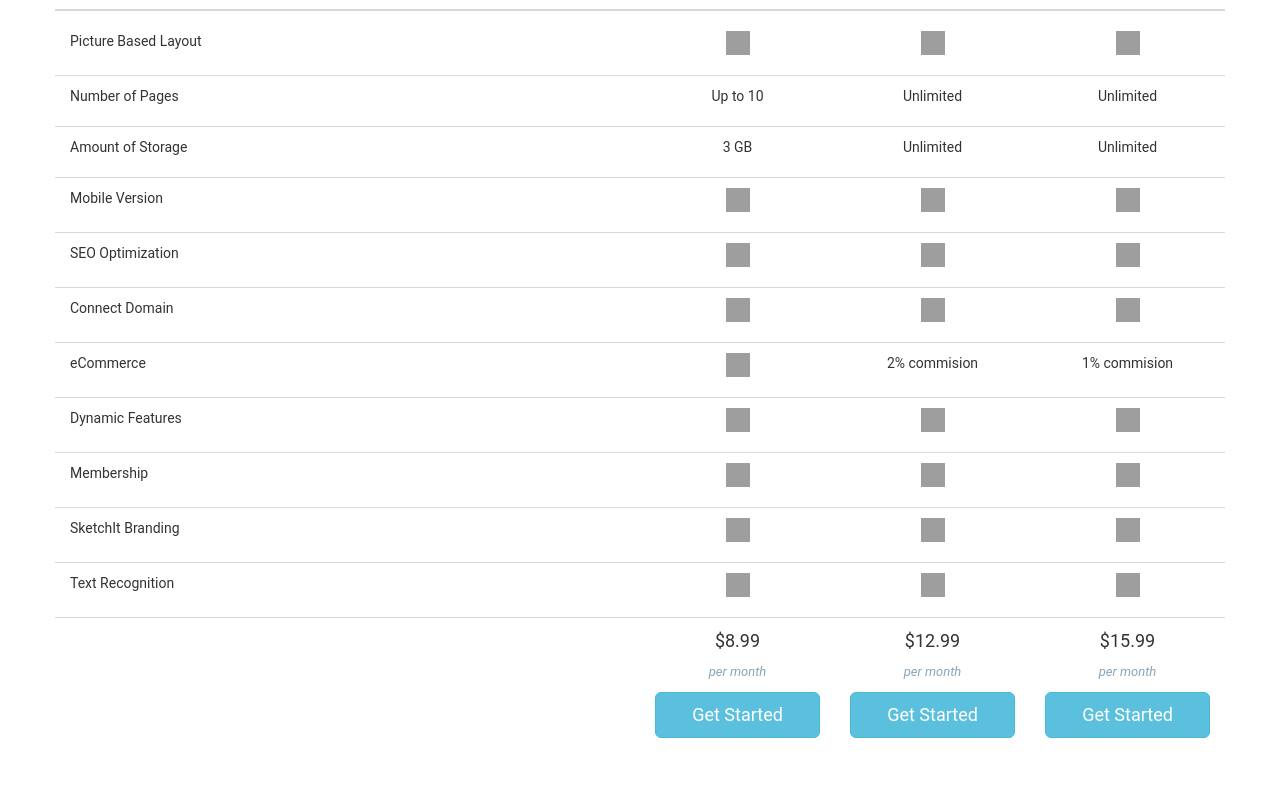
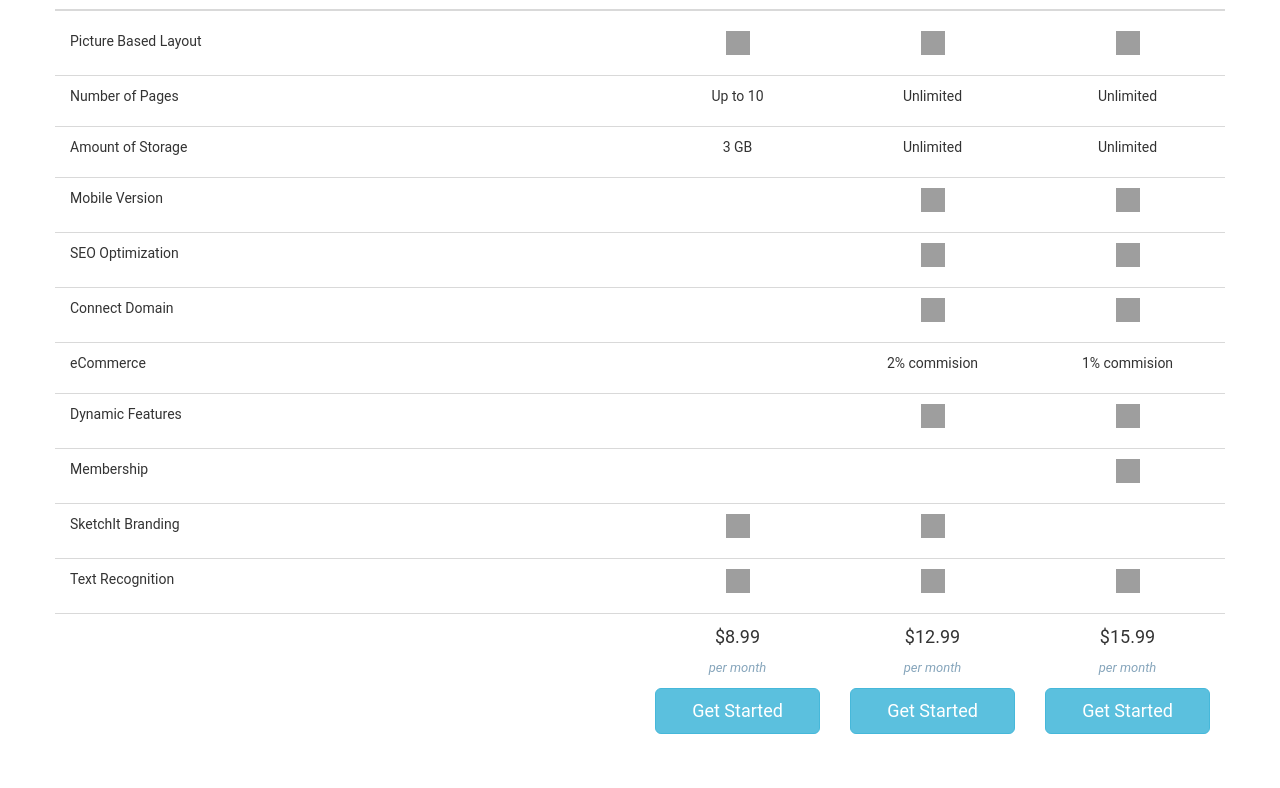
Before and after one commit to aupadhyay/sketchit, a PHP site: page /pricing.html in a window 1280 px wide. Shown: the part 299-1087 px from the top of the page. After the commit the page ends 1033 px from the top, so only its background shows below. Run offline with PHP 8.4, Linux system fonts and the light colour scheme; some libraries are stand-ins or nearby versions; grey boxes are pictures that could not be loaded.

Commit message:
New spectral template

```diff
--- a/css/style.css
+++ b/css/style.css
@@ -9,7 +9,6 @@ body{
      height: 99vh;
       text-align: center;
       margin-top: -50px;
-      opacity: 1.5;
     }
 
     h2.jumbotron {
--- a/index.html
+++ b/index.html
@@ -177,7 +177,6 @@
 		<div class="jumbotron" id="mainJumbo">
 		      <h2 style = "color:white;font-size:60px;margin-top:250px"> Create. Websites. Simplified.</h2>
 		      <a href="pricing.html" class="btn btn-danger btn btn-lg" style="top:400px">Build Now</a>
-
 		</div>
 
 
--- a/pricing.html
+++ b/pricing.html
@@ -217,13 +217,13 @@
 				</div>
 
 				<div class = "col-md-2">
-					<p style="text-align:center;"><img src="https://cdn0.iconfinder.com/data/icons/super-mono-reflection/green/button-check_green.png" width = "24px" height = "24px"></p>
+					<p style="text-align:center;"><img src="  https://cdn0.iconfinder.com/data/icons/super-mono-basic/blue/button-check_basic_blue.png" width = "24px" height = "24px"></p>
 				</div>
 				<div class = "col-md-2">
-					<p style="text-align:center;"><img src="https://cdn0.iconfinder.com/data/icons/super-mono-reflection/green/button-check_green.png" width = "24px" height = "24px"></p>
+					<p style="text-align:center;"><img src="  https://cdn0.iconfinder.com/data/icons/super-mono-basic/blue/button-check_basic_blue.png" width = "24px" height = "24px"></p>
 				</div>
 				<div class = "col-md-2">
-					<p style="text-align:center;"><img src="https://cdn0.iconfinder.com/data/icons/super-mono-reflection/green/button-check_green.png" width = "24px" height = "24px"></p>
+					<p style="text-align:center;"><img src="  https://cdn0.iconfinder.com/data/icons/super-mono-basic/blue/button-check_basic_blue.png" width = "24px" height = "24px"></p>
 				</div>
 
 			</div>
@@ -320,13 +320,13 @@
 					</div>
 
 					<div class = "col-md-2">
-						<p class = "text-center"><img src="https://cdn3.iconfinder.com/data/icons/lynx/22x22/actions/dialog-close.png" width = "24px" height = "24px"></p>
+						<p class = "text-center">  </p>
 					</div>
 					<div class = "col-md-2">
-					<p style="text-align:center;"><img src="https://cdn0.iconfinder.com/data/icons/super-mono-reflection/green/button-check_green.png" width = "24px" height = "24px"></p>
+					<p style="text-align:center;"><img src="  https://cdn0.iconfinder.com/data/icons/super-mono-basic/blue/button-check_basic_blue.png" width = "24px" height = "24px"></p>
 				</div>
 					<div class = "col-md-2">
-					<p style="text-align:center;"><img src="https://cdn0.iconfinder.com/data/icons/super-mono-reflection/green/button-check_green.png" width = "24px" height = "24px"></p>
+					<p style="text-align:center;"><img src="  https://cdn0.iconfinder.com/data/icons/super-mono-basic/blue/button-check_basic_blue.png" width = "24px" height = "24px"></p>
 				</div>
 				</div>
 
@@ -354,13 +354,13 @@
 					</div>
 
 					<div class = "col-md-2">
-						<p class = "text-center"><img src="https://cdn3.iconfinder.com/data/icons/lynx/22x22/actions/dialog-close.png" width = "24px" height = "24px"></p>
+						<p class = "text-center">  </p>
 					</div>
 					<div class = "col-md-2">
-					<p style="text-align:center;"><img src="https://cdn0.iconfinder.com/data/icons/super-mono-reflection/green/button-check_green.png" width = "24px" height = "24px"></p>
+					<p style="text-align:center;"><img src="  https://cdn0.iconfinder.com/data/icons/super-mono-basic/blue/button-check_basic_blue.png" width = "24px" height = "24px"></p>
 				</div>
 					<div class = "col-md-2">
-					<p style="text-align:center;"><img src="https://cdn0.iconfinder.com/data/icons/super-mono-reflection/green/button-check_green.png" width = "24px" height = "24px"></p>
+					<p style="text-align:center;"><img src="  https://cdn0.iconfinder.com/data/icons/super-mono-basic/blue/button-check_basic_blue.png" width = "24px" height = "24px"></p>
 				</div>
 				</div>
 
@@ -388,13 +388,13 @@
 					</div>
 
 					<div class = "col-md-2">
-						<p class = "text-center"><img src="https://cdn3.iconfinder.com/data/icons/lynx/22x22/actions/dialog-close.png" width = "24px" height = "24px"></p>
+						<p class = "text-center">  </p>
 					</div>
 					<div class = "col-md-2">
-					<p style="text-align:center;"><img src="https://cdn0.iconfinder.com/data/icons/super-mono-reflection/green/button-check_green.png" width = "24px" height = "24px"></p>
+					<p style="text-align:center;"><img src="  https://cdn0.iconfinder.com/data/icons/super-mono-basic/blue/button-check_basic_blue.png" width = "24px" height = "24px"></p>
 				</div>
 					<div class = "col-md-2">
-					<p style="text-align:center;"><img src="https://cdn0.iconfinder.com/data/icons/super-mono-reflection/green/button-check_green.png" width = "24px" height = "24px"></p>
+					<p style="text-align:center;"><img src="  https://cdn0.iconfinder.com/data/icons/super-mono-basic/blue/button-check_basic_blue.png" width = "24px" height = "24px"></p>
 				</div>
 				</div>
 
@@ -422,7 +422,7 @@
 					</div>
 
 					<div class = "col-md-2">
-						<p class = "text-center"><img src="https://cdn3.iconfinder.com/data/icons/lynx/22x22/actions/dialog-close.png" width = "24px" height = "24px"></p>
+						<p class = "text-center">  </p>
 					</div>
 					<div class = "col-md-2">
 						<p class = "text-center">2% commision</p>
@@ -456,13 +456,13 @@
 					</div>
 
 					<div class = "col-md-2">
-						<p class = "text-center"><img src="https://cdn3.iconfinder.com/data/icons/lynx/22x22/actions/dialog-close.png" width = "24px" height = "24px"></p>
+						<p class = "text-center">  </p>
 					</div>
 					<div class = "col-md-2">
-					<p style="text-align:center;"><img src="https://cdn0.iconfinder.com/data/icons/super-mono-reflection/green/button-check_green.png" width = "24px" height = "24px"></p>
+					<p style="text-align:center;"><img src="  https://cdn0.iconfinder.com/data/icons/super-mono-basic/blue/button-check_basic_blue.png" width = "24px" height = "24px"></p>
 				</div>
 					<div class = "col-md-2">
-					<p style="text-align:center;"><img src="https://cdn0.iconfinder.com/data/icons/super-mono-reflection/green/button-check_green.png" width = "24px" height = "24px"></p>
+					<p style="text-align:center;"><img src="  https://cdn0.iconfinder.com/data/icons/super-mono-basic/blue/button-check_basic_blue.png" width = "24px" height = "24px"></p>
 				</div>
 				</div>
 
@@ -489,13 +489,13 @@
 				</div>
 
 				<div class = "col-md-2">
-					<p class = "text-center"><img src="https://cdn3.iconfinder.com/data/icons/lynx/22x22/actions/dialog-close.png" width = "24px" height = "24px"></p>
+					<p class = "text-center">  </p>
 				</div>
 				<div class = "col-md-2">
-					<p class = "text-center"><img src="https://cdn3.iconfinder.com/data/icons/lynx/22x22/actions/dialog-close.png" width = "24px" height = "24px"></p>
+					<p class = "text-center">  </p>
 				</div>
 				<div class = "col-md-2">
-					<p style="text-align:center;"><img src="https://cdn0.iconfinder.com/data/icons/super-mono-reflection/green/button-check_green.png" width = "24px" height = "24px"></p>
+					<p style="text-align:center;"><img src="  https://cdn0.iconfinder.com/data/icons/super-mono-basic/blue/button-check_basic_blue.png" width = "24px" height = "24px"></p>
 				</div>
 
 			</div>
@@ -525,13 +525,13 @@
 				</div>
 
 				<div class = "col-md-2">
-					<p style="text-align:center;"><img src="https://cdn0.iconfinder.com/data/icons/super-mono-reflection/green/button-check_green.png" width = "24px" height = "24px"></p>
+					<p style="text-align:center;"><img src="  https://cdn0.iconfinder.com/data/icons/super-mono-basic/blue/button-check_basic_blue.png" width = "24px" height = "24px"></p>
 				</div>
 				<div class = "col-md-2">
-					<p style="text-align:center;"><img src="https://cdn0.iconfinder.com/data/icons/super-mono-reflection/green/button-check_green.png" width = "24px" height = "24px"></p>
+					<p style="text-align:center;"><img src="  https://cdn0.iconfinder.com/data/icons/super-mono-basic/blue/button-check_basic_blue.png" width = "24px" height = "24px"></p>
 				</div>
 				<div class = "col-md-2">
-					<p class = "text-center"><img src="https://cdn3.iconfinder.com/data/icons/lynx/22x22/actions/dialog-close.png" width = "24px" height = "24px"></p>
+					<p class = "text-center">  </p>
 				</div>
 
 			</div>
@@ -559,13 +559,13 @@
 				</div>
 
 				<div class = "col-md-2">
-					<p style="text-align:center;"><img src="https://cdn0.iconfinder.com/data/icons/super-mono-reflection/green/button-check_green.png" width = "24px" height = "24px"></p>
+					<p style="text-align:center;"><img src="  https://cdn0.iconfinder.com/data/icons/super-mono-basic/blue/button-check_basic_blue.png" width = "24px" height = "24px"></p>
 				</div>
 				<div class = "col-md-2">
-					<p style="text-align:center;"><img src="https://cdn0.iconfinder.com/data/icons/super-mono-reflection/green/button-check_green.png" width = "24px" height = "24px"></p>
+					<p style="text-align:center;"><img src="  https://cdn0.iconfinder.com/data/icons/super-mono-basic/blue/button-check_basic_blue.png" width = "24px" height = "24px"></p>
 				</div>
 				<div class = "col-md-2">
-					<p style="text-align:center;"><img src="https://cdn0.iconfinder.com/data/icons/super-mono-reflection/green/button-check_green.png" width = "24px" height = "24px"></p>
+					<p style="text-align:center;"><img src="  https://cdn0.iconfinder.com/data/icons/super-mono-basic/blue/button-check_basic_blue.png" width = "24px" height = "24px"></p>
 				</div>
 
 			</div>
```
